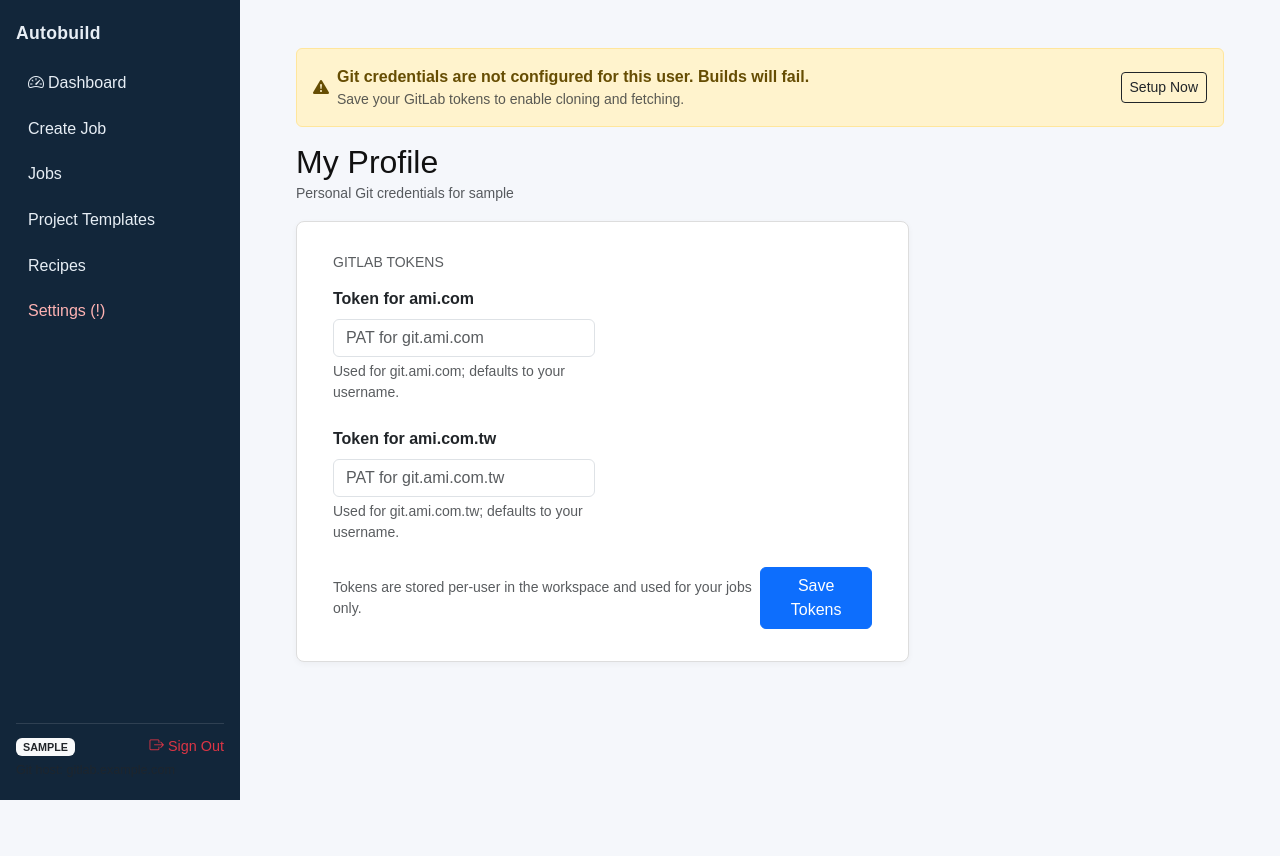
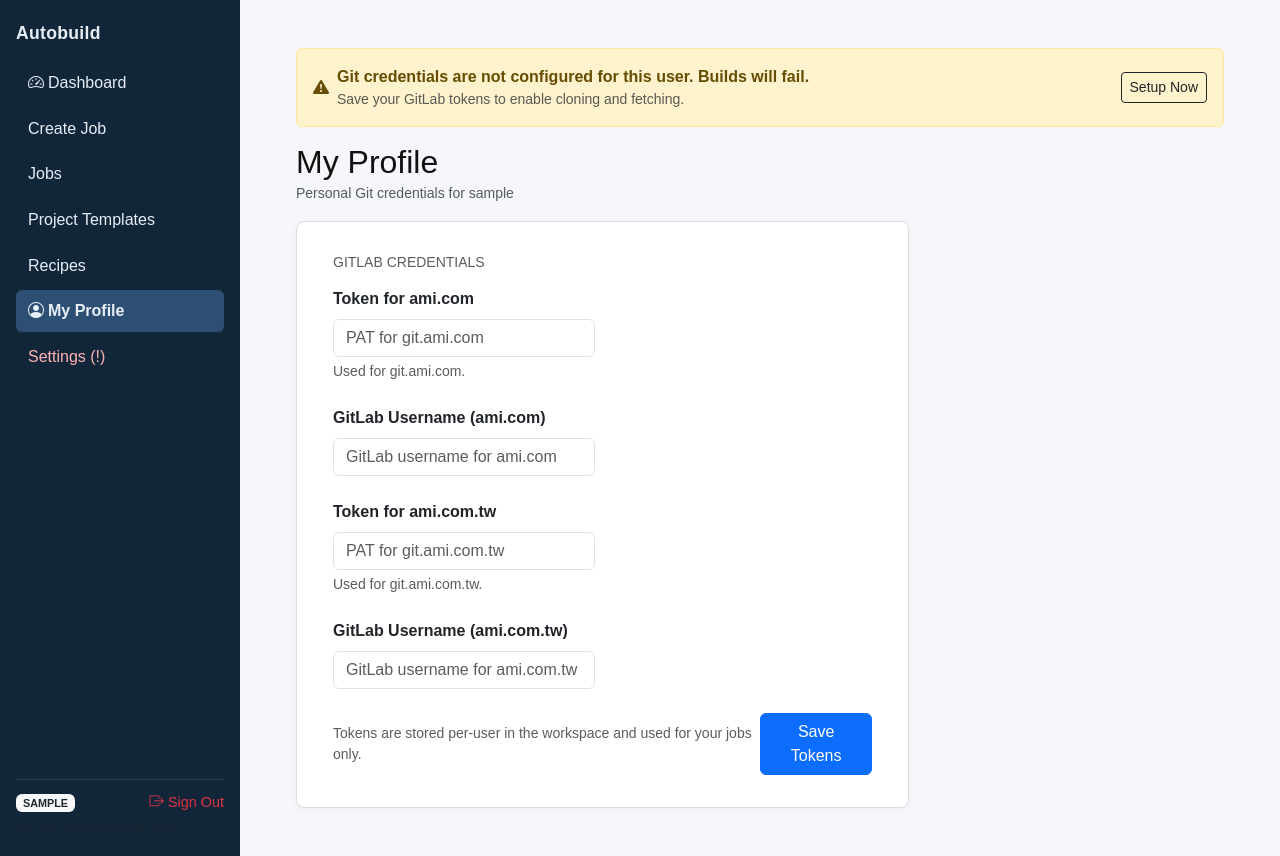
Before and after one commit to hanhanlee/autobuild_onetree, a FastAPI app: page /profile in a window 1280 px wide. Before the commit the page ends 800 px from the top, so only its background shows below. Run offline with FastAPI, Linux system fonts and the light colour scheme; the visitor is signed in with stand-in values (Sample User, id 1); some libraries are stand-ins or nearby versions.

Commit message:
feat(auth): support explicit gitlab usernames and add profile navigation
- Update profile page and backend to allow storing distinct GitLab
  usernames for primary/secondary hosts (decoupling from Linux system
  username).
- Update runner to inject configured GitLab usernames into job
  environments.
- Add "My Profile" link to the main sidebar navigation.

```diff
--- a/app/auth.py
+++ b/app/auth.py
@@ -178,16 +178,26 @@ def load_user_tokens(username: str) -> dict:
             return {
                 "primary": (parsed.get("gitlab_token_primary") or parsed.get("primary") or "").strip(),
                 "secondary": (parsed.get("gitlab_token_secondary") or parsed.get("secondary") or "").strip(),
+                "username_primary": (parsed.get("gitlab_username_primary") or parsed.get("username_primary") or "").strip(),
+                "username_secondary": (parsed.get("gitlab_username_secondary") or parsed.get("username_secondary") or "").strip(),
                 "raw": content,
             }
     except Exception:
         pass
-    return {"primary": content, "secondary": "", "raw": content}
+    return {"primary": content, "secondary": "", "username_primary": "", "username_secondary": "", "raw": content}
 
 
-def save_user_tokens(username: str, token_primary: Optional[str], token_secondary: Optional[str]) -> None:
+def save_user_tokens(
+    username: str,
+    token_primary: Optional[str],
+    token_secondary: Optional[str],
+    username_primary: Optional[str] = None,
+    username_secondary: Optional[str] = None,
+) -> None:
     token_primary = (token_primary or "").strip()
     token_secondary = (token_secondary or "").strip()
+    username_primary = (username_primary or "").strip()
+    username_secondary = (username_secondary or "").strip()
     if not token_primary and not token_secondary:
         raise ValueError("At least one token is required")
     root = get_token_root()
@@ -211,6 +221,8 @@ def save_user_tokens(username: str, token_primary: Optional[str], token_secondar
         {
             "gitlab_token_primary": token_primary or "",
             "gitlab_token_secondary": token_secondary or "",
+            "gitlab_username_primary": username_primary or "",
+            "gitlab_username_secondary": username_secondary or "",
         }
     )
     try:
--- a/app/jobs.py
+++ b/app/jobs.py
@@ -194,6 +194,8 @@ def start_job_runner(job_id: int, owner: Optional[str] = None) -> None:
     token_data = load_user_tokens(owner)
     primary_token = (token_data.get("primary") or "").strip() if isinstance(token_data, dict) else ""
     secondary_token = (token_data.get("secondary") or "").strip() if isinstance(token_data, dict) else ""
+    primary_username = (token_data.get("username_primary") or "").strip() if isinstance(token_data, dict) else ""
+    secondary_username = (token_data.get("username_secondary") or "").strip() if isinstance(token_data, dict) else ""
     if not primary_token and not secondary_token:
         token_path = Path(token_root) / f"{owner}.token"
         with log_path.open("a", encoding="utf-8") as fp:
@@ -238,7 +240,17 @@ def start_job_runner(job_id: int, owner: Optional[str] = None) -> None:
             gitlab_username=owner,
             gitlab_token=primary_token or secondary_token,
         )
-        env.update(setup_job_git_env(job_root, settings, fallback_token=primary_token or secondary_token, fallback_username=owner))
+        settings.gitlab_username_primary = primary_username or owner
+        settings.gitlab_username_secondary = secondary_username or owner
+        settings.gitlab_username = settings.gitlab_username_primary
+        env.update(
+            setup_job_git_env(
+                job_root,
+                settings,
+                fallback_token=primary_token or secondary_token,
+                fallback_username=owner,
+            )
+        )
     except Exception:
         logger.warning("Failed to inject per-job git credentials", exc_info=True)
     logger.info("Starting runner for job %s (owner=%s) log=%s cmd=%s", job_id, owner, log_path, cmd)
--- a/app/routes/profile.py
+++ b/app/routes/profile.py
@@ -34,6 +34,8 @@ async def profile_page(request: Request):
         token_ok=auth.has_gitlab_token(user),
         token_primary=token_data.get("primary", "") if token_data else "",
         token_secondary=token_data.get("secondary", "") if token_data else "",
+        git_username_primary=token_data.get("username_primary", "") if token_data else "",
+        git_username_secondary=token_data.get("username_secondary", "") if token_data else "",
         status_code=200,
     )
 
@@ -43,13 +45,15 @@ async def profile_update(
     request: Request,
     git_token_primary: str = Form(""),
     git_token_secondary: str = Form(""),
+    git_username_primary: str = Form(""),
+    git_username_secondary: str = Form(""),
 ):
     redirect = _require_login(request)
     if redirect:
         return redirect
     user = _current_user(request)
     try:
-        auth.save_user_tokens(user, git_token_primary, git_token_secondary)
+        auth.save_user_tokens(user, git_token_primary, git_token_secondary, git_username_primary, git_username_secondary)
         message = "Tokens saved."
         return render_page(
             request,
@@ -60,6 +64,8 @@ async def profile_update(
             message=message,
             token_primary=(git_token_primary or "").strip(),
             token_secondary=(git_token_secondary or "").strip(),
+            git_username_primary=(git_username_primary or "").strip(),
+            git_username_secondary=(git_username_secondary or "").strip(),
             status_code=200,
         )
     except ValueError as exc:
@@ -72,5 +78,7 @@ async def profile_update(
             error=str(exc),
             token_primary=(git_token_primary or "").strip(),
             token_secondary=(git_token_secondary or "").strip(),
+            git_username_primary=(git_username_primary or "").strip(),
+            git_username_secondary=(git_username_secondary or "").strip(),
             status_code=400,
         )
--- a/templates/_layout.html
+++ b/templates/_layout.html
@@ -50,6 +50,7 @@
                     <li><a href="/jobs" class="{% if current_page=='jobs' %}active{% endif %}">Jobs</a></li>
                     <li><a href="/projects" class="{% if request.url.path.startswith('/projects') %}active{% endif %}">Project Templates</a></li>
                     <li><a href="/recipes" class="{% if request.url.path.startswith('/recipes') %}active{% endif %}">Recipes</a></li>
+                    <li><a href="/profile" class="{% if request.url.path.startswith('/profile') %}active{% endif %}"><i class="bi bi-person-circle me-1"></i>My Profile</a></li>
                     <li><a href="/settings" class="nav-link {% if current_page in ('token','settings') %}active{% endif %}{% if token_ok is defined and not token_ok %} token-alert{% endif %}">Settings{% if token_ok is defined and not token_ok %} (!) {% endif %}</a></li>
                 </ul>
             </nav>
--- a/templates/profile.html
+++ b/templates/profile.html
@@ -19,17 +19,25 @@
   <div class="col-lg-8">
     <div class="card">
       <div class="card-body">
-        <h6 class="text-muted text-uppercase small mb-3">GitLab Tokens</h6>
+        <h6 class="text-muted text-uppercase small mb-3">GitLab Credentials</h6>
         <form method="post" action="/profile" class="row g-3">
           <div class="col-md-6">
             <label class="form-label fw-semibold" for="git_token_primary">Token for ami.com</label>
             <input type="password" class="form-control" id="git_token_primary" name="git_token_primary" value="{{ token_primary or '' }}" placeholder="PAT for git.ami.com">
-            <div class="form-text">Used for git.ami.com; defaults to your username.</div>
+            <div class="form-text">Used for git.ami.com.</div>
+          </div>
+          <div class="col-md-6">
+            <label class="form-label fw-semibold" for="git_username_primary">GitLab Username (ami.com)</label>
+            <input type="text" class="form-control" id="git_username_primary" name="git_username_primary" value="{{ git_username_primary or '' }}" placeholder="GitLab username for ami.com">
           </div>
           <div class="col-md-6">
             <label class="form-label fw-semibold" for="git_token_secondary">Token for ami.com.tw</label>
             <input type="password" class="form-control" id="git_token_secondary" name="git_token_secondary" value="{{ token_secondary or '' }}" placeholder="PAT for git.ami.com.tw">
-            <div class="form-text">Used for git.ami.com.tw; defaults to your username.</div>
+            <div class="form-text">Used for git.ami.com.tw.</div>
+          </div>
+          <div class="col-md-6">
+            <label class="form-label fw-semibold" for="git_username_secondary">GitLab Username (ami.com.tw)</label>
+            <input type="text" class="form-control" id="git_username_secondary" name="git_username_secondary" value="{{ git_username_secondary or '' }}" placeholder="GitLab username for ami.com.tw">
           </div>
           <div class="col-12 d-flex justify-content-between align-items-center">
             <small class="text-muted">Tokens are stored per-user in the workspace and used for your jobs only.</small>
```
